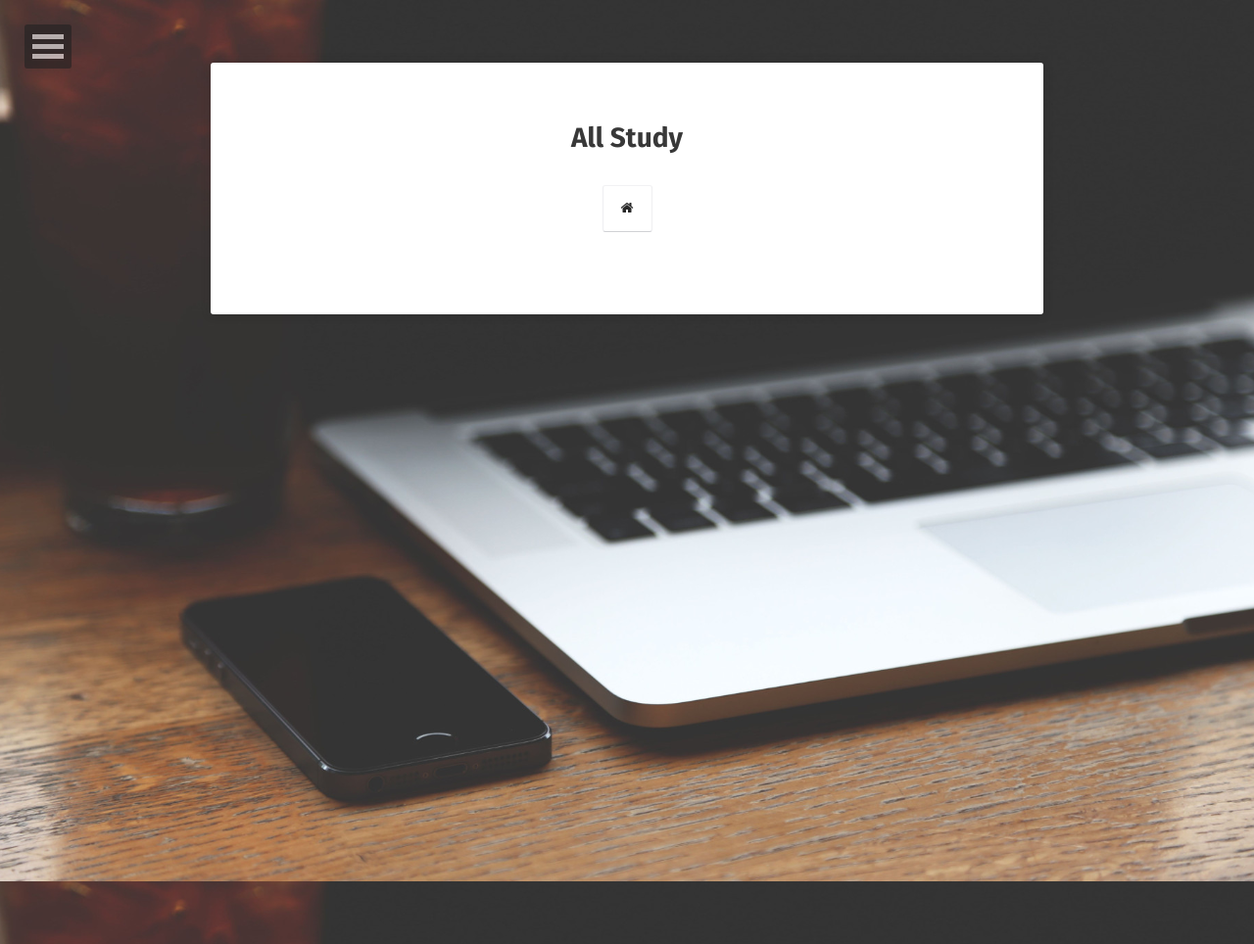
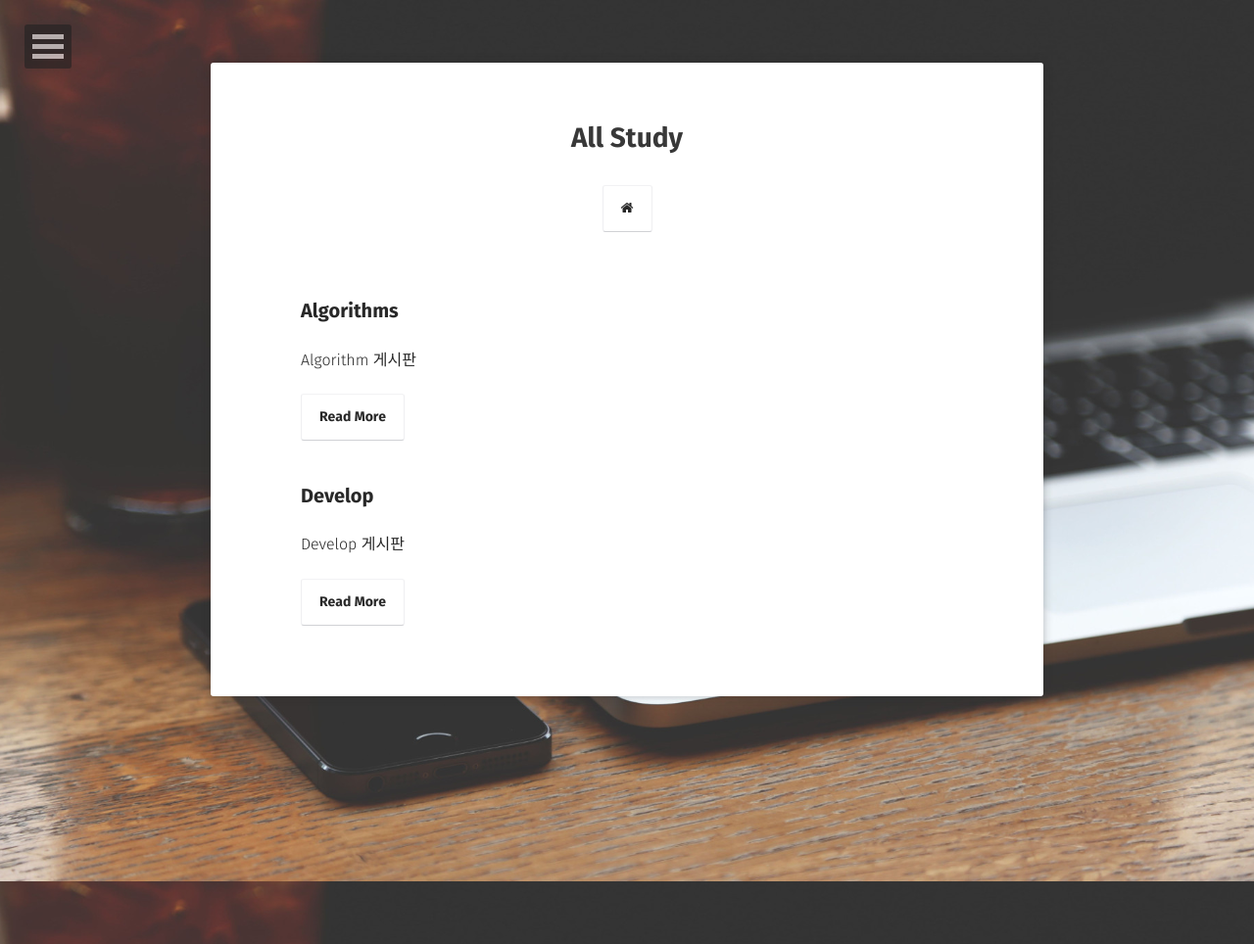
Before and after one commit to Psolmin/Psolmin.github.io, a Jekyll site: the page built from study/index.md, in a window 1280 px wide. Shown: the whole page at 98% size. Built offline with Jekyll 4.4.1, drawn with Linux system fonts in a browser that asks for light colours; some web fonts are replaced.

Commit message:
Update study.html

```diff
--- a/_layouts/study.html
+++ b/_layouts/study.html
@@ -22,17 +22,20 @@ layout: compress
                     </a>
                 </div>
                 <div class="post-list">
-                    {% for post in site.posts %}
-                        {% if post.study %}
                     <ul>
                         <li class="wow fadeInLeft" data-wow-duration="1.5s">
-                            <a class="zoombtn" href="{{ site.url }}{{ post.url }}">{{ post.title }}</a>
-                            <p>{{ post.excerpt }}</p>
-                            <a href="{{ site.url }}{{ post.url }}" class="btn zoombtn">Read More</a>
+                            <a class="zoombtn" href="{{ site.url }}/algorithms/">Algorithms</a>
+                            <p>Algorithm 게시판</p>
+                            <a href="{{ site.url }}/algorithms/" class="btn zoombtn">Read More</a>
                         </li>
                     </ul>
-                      {% endif %}
-                    {% endfor %}
+                    <ul>
+                        <li class="wow fadeInLeft" data-wow-duration="1.5s">
+                            <a class="zoombtn" href="{{ site.url }}/develop/">Develop</a>
+                            <p>Develop 게시판</p>
+                            <a href="{{ site.url }}/develop/" class="btn zoombtn">Read More</a>
+                        </li>
+                    </ul>
                 </div>
             </div>
         </div>
```
